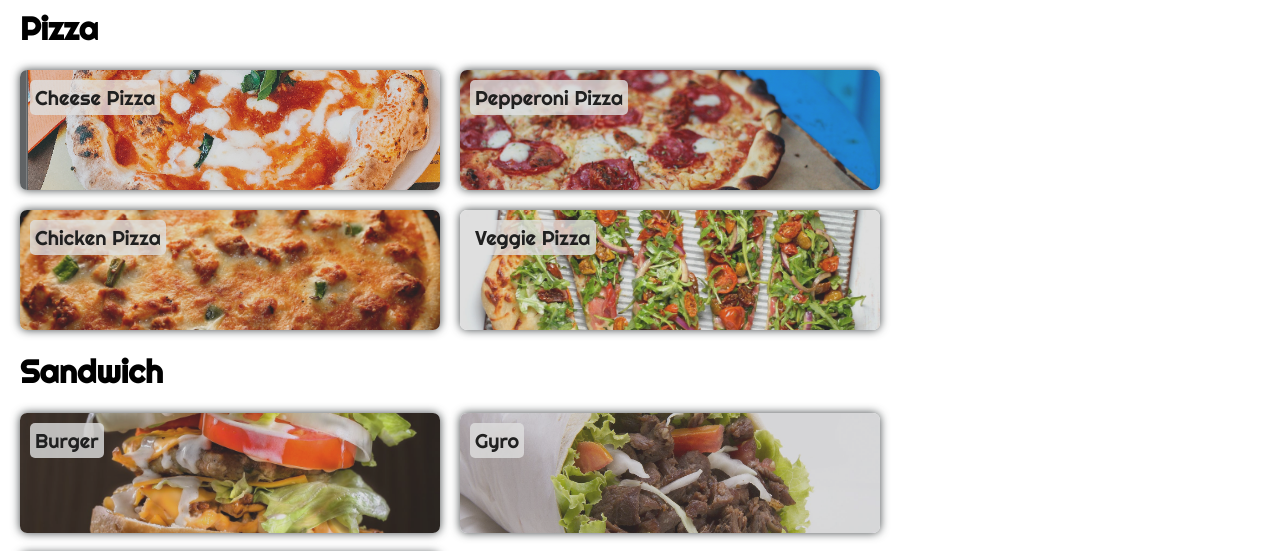
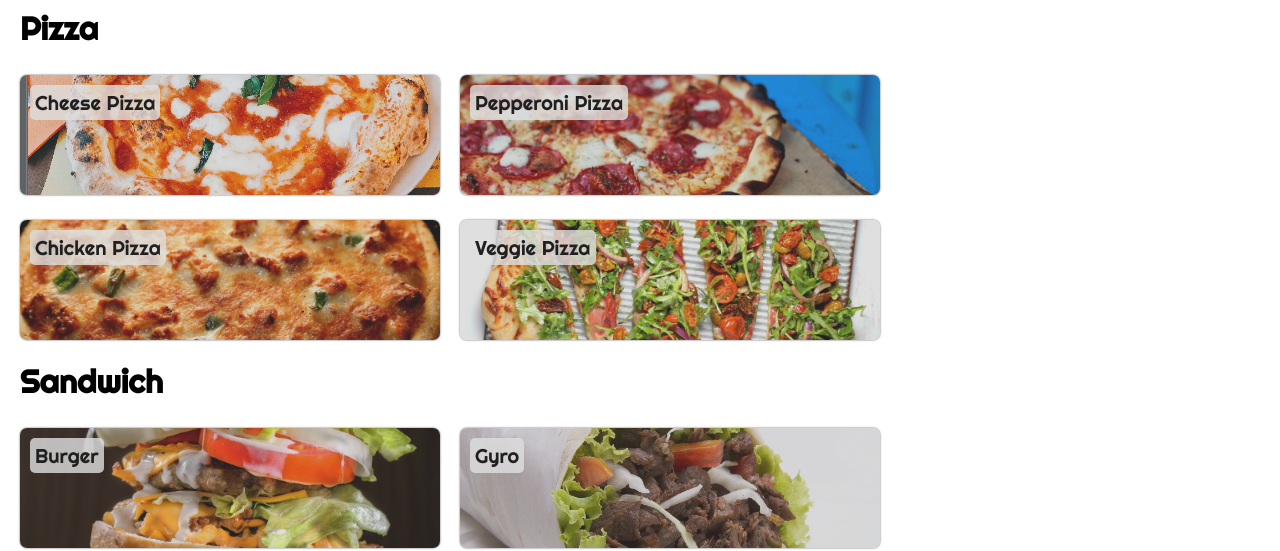
Before and after one commit to simonPhillips01/sliceline, a React (Create React App) app: page / in a window 1280 px wide. Shown: the part 213-764 px from the top of the page. Built offline with nearby package versions, Linux system fonts and the light colour scheme.

Commit message:
Added css transitions on food hover

```diff
--- a/src/Menu/FoodGrid.js
+++ b/src/Menu/FoodGrid.js
@@ -23,9 +23,15 @@
     background-size: cover;
     filter: contrast(75%);
     border-radius: 7px;
-    box-shadow: 0px 0px 10px 0px #2d3436;
+    margin-top: 5px;
+    transition-property: box-shadow margin-top filter;
+    transition-duration: 0.1s;
+    box-shadow: 0px 0px 2px 0px #2d3436;
     &:hover {
         cursor: pointer;
-        opacity: 0.7;
+        filter: contrast(100%);
+        margin-top: 0px;
+        margin-bottom: 5px;
+        box-shadow: 0px 5px 10px 0px #2d3436;
     }
 `
```
